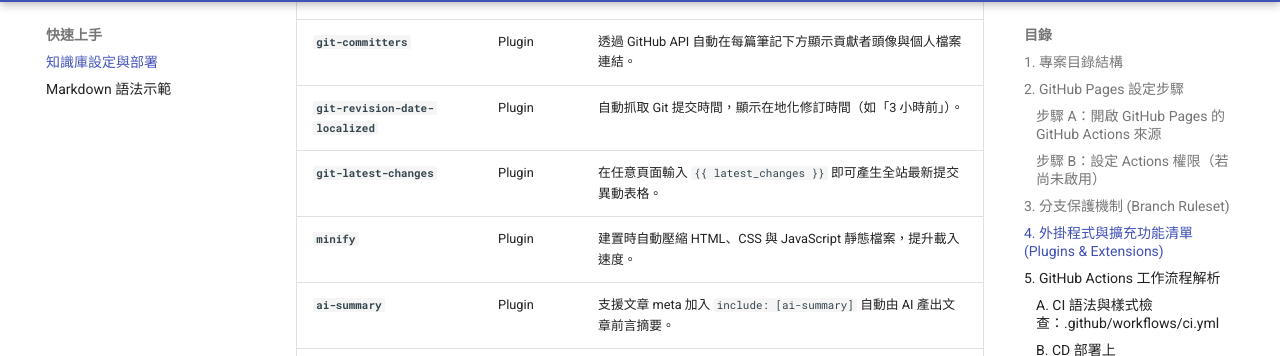
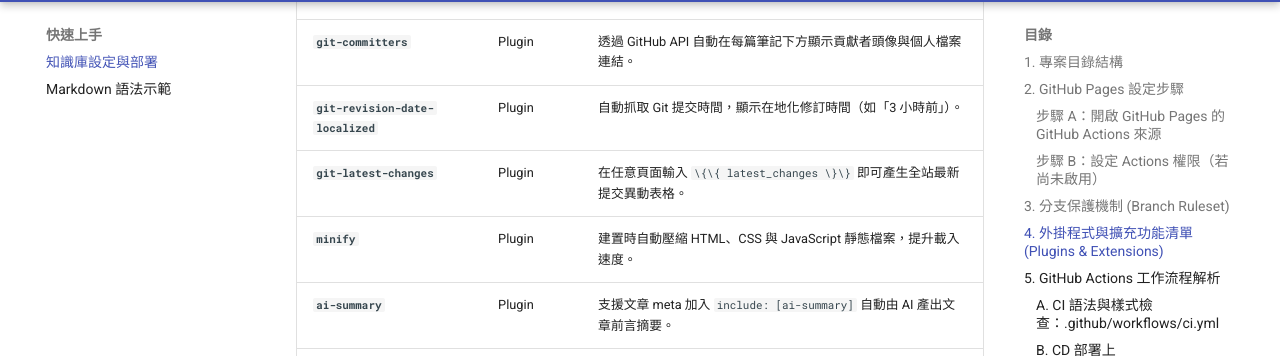
Before and after one commit to windcoldchen/windcold-kb, an MkDocs documentation site: the page built from docs/getting-started/configuration.md, in a window 1280 px wide and 900 px high, scrolled down 2021 px. Shown: the part 94-450 px from the top of the window. Built offline with MkDocs 1.6.1 and Material for MkDocs 9.7.7, drawn with Linux system fonts in a browser that asks for light colours; emoji names are drawn with the system emoji font; comment, search, counter and statistics services are not loaded; part of the change alters nothing that is shown.

Commit message:
fix(ci): fix git detached head and escape template marker

```diff
--- a/docs/getting-started/configuration.md
+++ b/docs/getting-started/configuration.md
@@ -86,7 +86,7 @@ windcold-kb/
 | :--- | :--- | :--- |
 | **`git-committers`** | Plugin | 透過 GitHub API 自動在每篇筆記下方顯示貢獻者頭像與個人檔案連結。 |
 | **`git-revision-date-localized`** | Plugin | 自動抓取 Git 提交時間，顯示在地化修訂時間（如「3 小時前」）。 |
-| **`git-latest-changes`** | Plugin | 在任意頁面輸入 `{{ latest_changes }}` 即可產生全站最新提交異動表格。 |
+| **`git-latest-changes`** | Plugin | 在任意頁面輸入 `\{\{ latest_changes \}\}` 即可產生全站最新提交異動表格。 |
 | **`minify`** | Plugin | 建置時自動壓縮 HTML、CSS 與 JavaScript 靜態檔案，提升載入速度。 |
 | **`ai-summary`** | Plugin | 支援文章 meta 加入 `include: [ai-summary]` 自動由 AI 產出文章前言摘要。 |
 | **`llmstxt`** | Plugin | 產出標準 `/llms.txt` 與 `/llms-full.txt`，供 AI Agent 快速檢索知識庫。 |
```
Also changed, not shown: 1 other file.
